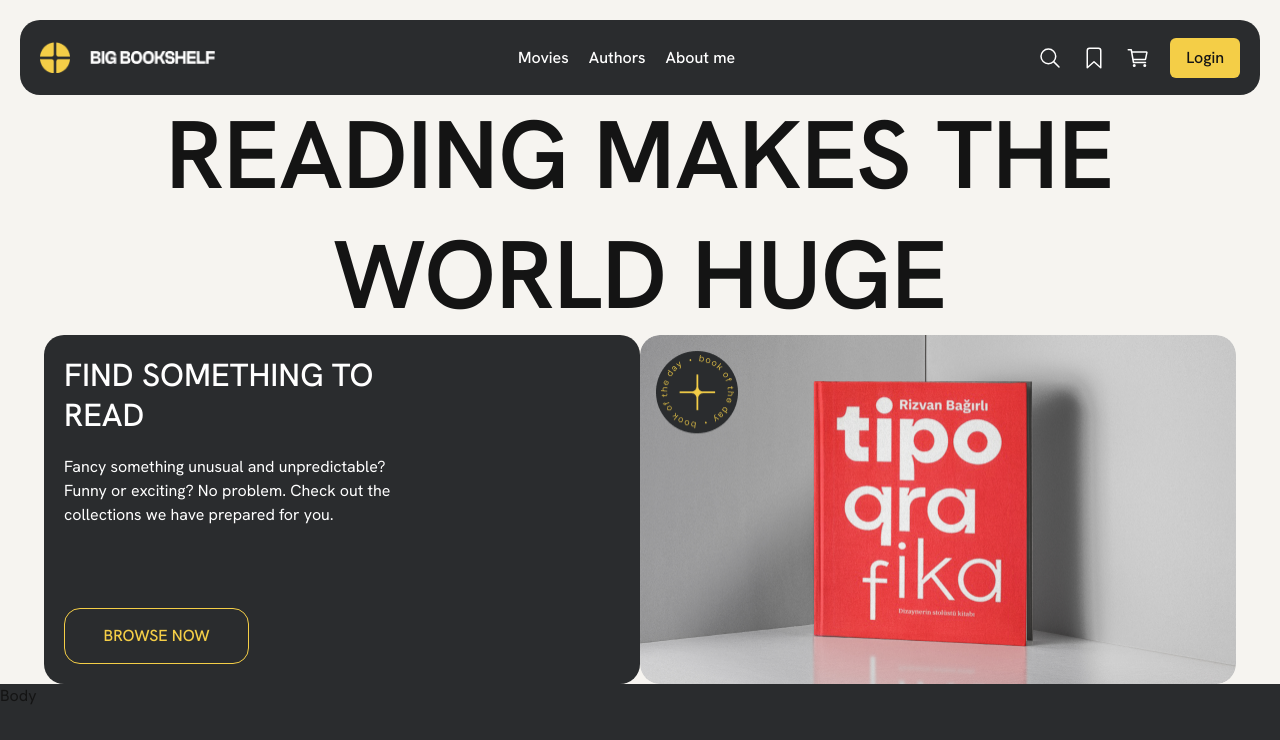
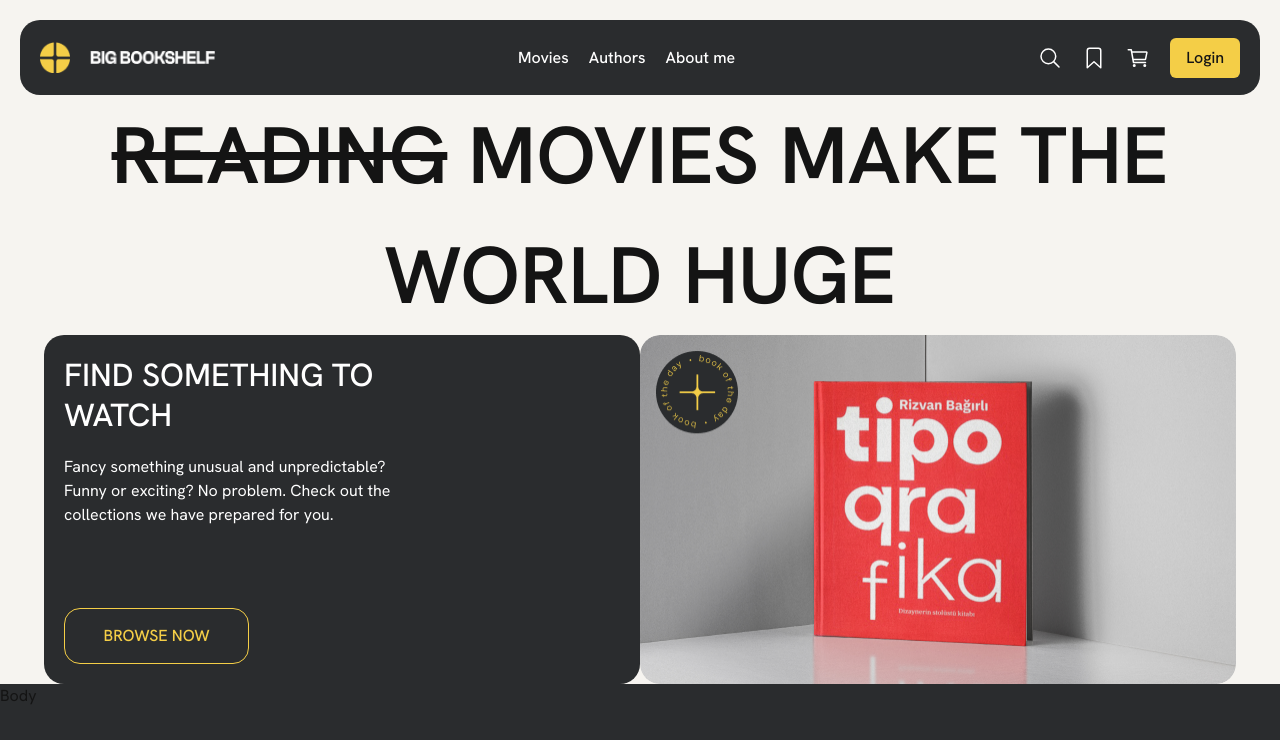
Before and after one commit to khairulabsyar/big-bookshelf, a Next.js app: page / in a window 1280 px wide. Shown: the top 740 px of the page. Built offline with nearby package versions, Linux system fonts and the light colour scheme; no server answers.

Commit message:
wip: MAJOR, change to movie!

```diff
--- a/src/components/Hero.tsx
+++ b/src/components/Hero.tsx
@@ -6,15 +6,17 @@ import Link from "next/link";
 export function Hero() {
   return (
     <div className={cn("flex flex-col text-center")}>
-      <h1 className={cn("text-h1")}>READING MAKES THE WORLD HUGE</h1>
+      <h1 className={cn("text-h1")}>
+        <s>READING</s> MOVIES MAKE THE WORLD HUGE
+      </h1>
       <div className={cn("flex justify-between px-11")}>
         <div
           className={cn(
-            "bg-backgroundBlack flex h-[349px] w-[596px] flex-col justify-between rounded-[20px] p-5 text-left text-white",
+            "flex h-[349px] w-[596px] flex-col justify-between rounded-[20px] bg-backgroundBlack p-5 text-left text-white",
           )}
         >
           <div className={cn("w-3/5 space-y-5")}>
-            <h4 className={cn("text-h4")}>FIND SOMETHING TO READ</h4>
+            <h4 className={cn("text-h4")}>FIND SOMETHING TO WATCH</h4>
             <p className={cn("text-body1")}>
               Fancy something unusual and unpredictable? Funny or exciting? No
               problem. Check out the collections we have prepared for you.
@@ -22,7 +24,7 @@ export function Hero() {
           </div>
           <Button
             asChild
-            className="text-yellow h-[56px] w-1/3 rounded-2xl border"
+            className="h-[56px] w-1/3 rounded-2xl border text-yellow"
           >
             <Link href="/">BROWSE NOW</Link>
           </Button>
--- a/tailwind.config.ts
+++ b/tailwind.config.ts
@@ -29,7 +29,7 @@ const config = {
     },
     fontSize: {
       h1: [
-        "96px",
+        "80px",
         {
           lineHeight: "120px",
           fontWeight: "600",
```
